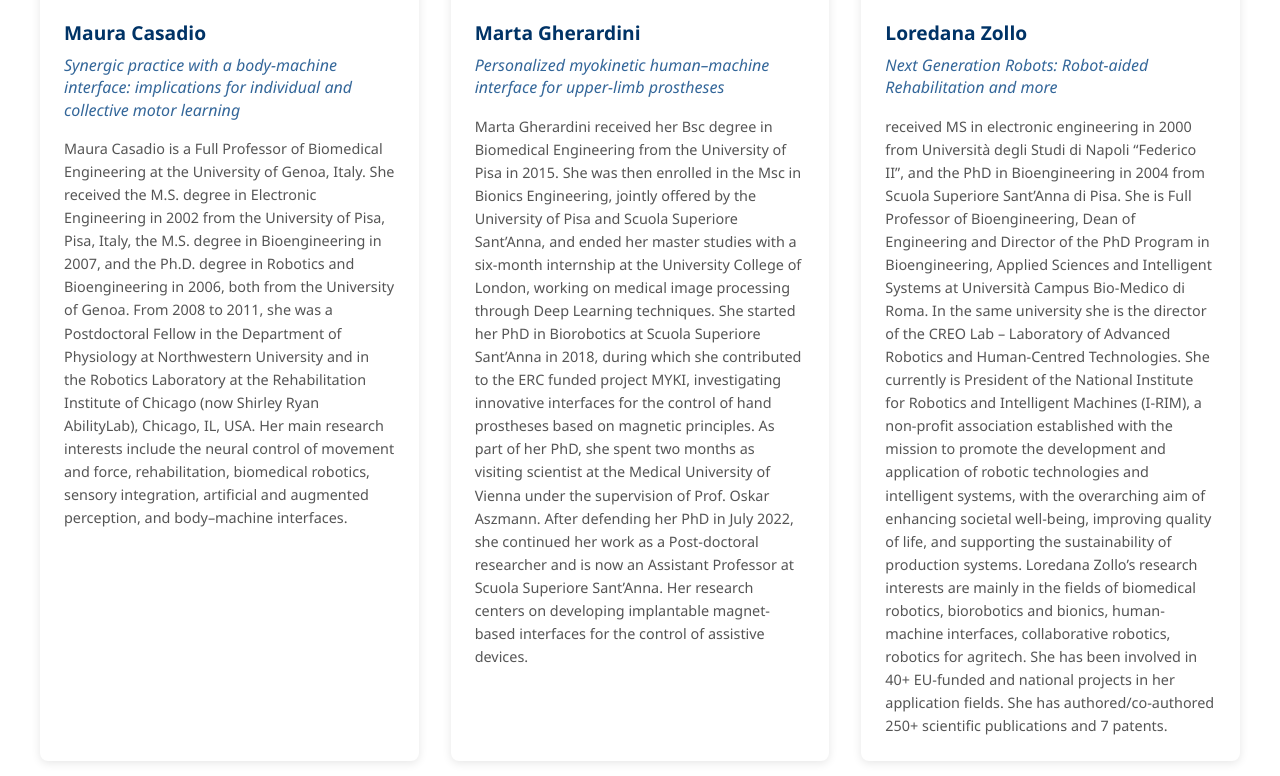
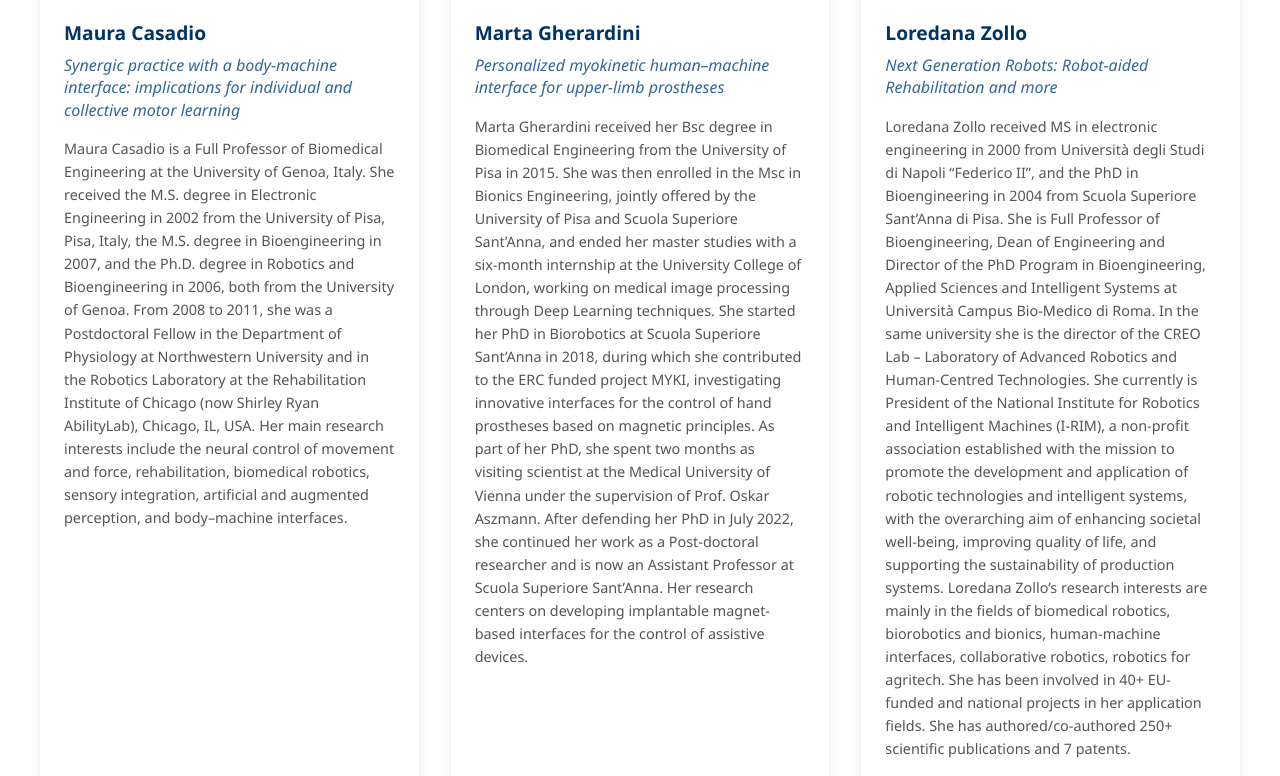
Before and after one commit to fit4medrob-workshop/workshop_Fit4MedRob_IRIM25, a plain HTML site: page program.html in a window 1280 px wide. Shown: the part 2744-3520 px from the top of the page. Drawn offline with Linux system fonts and the light colour scheme.

Commit message:
Update program.html

```diff
--- a/program.html
+++ b/program.html
@@ -249,7 +249,7 @@
             <div class="speaker-info">
               <h3>Loredana Zollo</h3>
               <p class="talk-title">Next Generation Robots: Robot-aided Rehabilitation and more</p>
-              <p class="speaker-bio">received MS in electronic engineering in 2000 from Università degli Studi di Napoli “Federico II”, and the PhD in Bioengineering in 2004 from Scuola Superiore Sant’Anna di Pisa.
+              <p class="speaker-bio">Loredana Zollo received MS in electronic engineering in 2000 from Università degli Studi di Napoli “Federico II”, and the PhD in Bioengineering in 2004 from Scuola Superiore Sant’Anna di Pisa.
           She is Full Professor of Bioengineering, Dean of Engineering and Director of the PhD Program in Bioengineering, Applied Sciences and Intelligent Systems at Università Campus Bio-Medico di Roma.
           In the same university she is the director of the CREO Lab – Laboratory of Advanced Robotics and Human-Centred Technologies.
           She currently is President of the National Institute for Robotics and Intelligent Machines (I-RIM), a non-profit association established with the mission to promote the development and application of robotic technologies and intelligent systems, with the overarching aim of enhancing societal well-being, improving quality of life, and supporting the sustainability of production systems.
```
